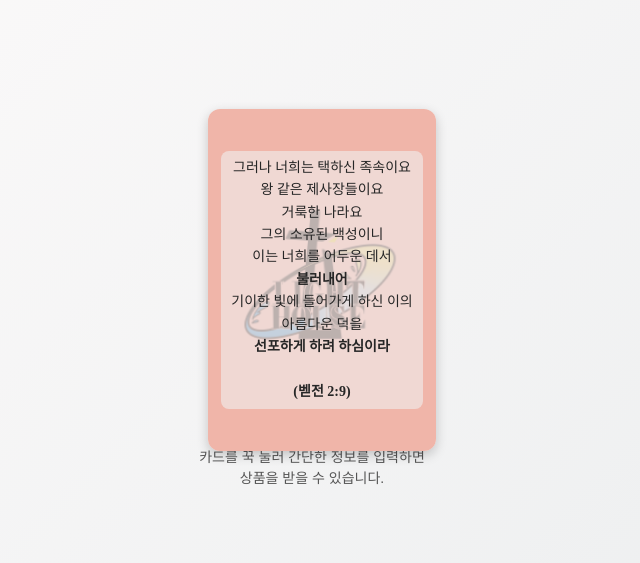
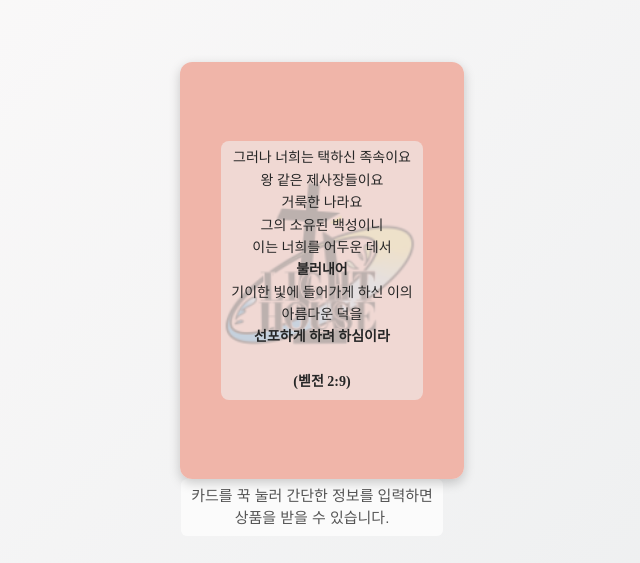
Before and after one commit to corudqls900-spec/bible-card-5, a plain HTML site: page index.html in a window 1280 px wide. Shown: the part 111-674 px from the top of the page, without its empty margins (328-968 px from the left). Drawn offline with Linux system fonts and the light colour scheme.

Commit message:
Update index.html

```diff
--- a/index.html
+++ b/index.html
@@ -24,8 +24,8 @@
     }
 
     .card {
-      width: 55mm;
-      height: 85mm;
+      width: 70mm;   /* 카드 전체 키우기 */
+      height: 105mm; /* 카드 전체 키우기 */
       perspective: 1000px;
       margin-top: 20px;
       cursor: pointer;
@@ -71,7 +71,7 @@
     .card-back {
       background-image: url('images/back-5.png');
       filter: brightness(0.9) contrast(1.1);
-      transform: rotateY(180deg) scale(0.85); /* 뒷면 축소 */
+      transform: rotateY(180deg);
     }
 
     /* 글자 스타일 */
@@ -94,9 +94,9 @@
 
     /* 뒷면 글자 작게 */
     .card-back .card-text {
-      font-size: 11px;
-      line-height: 1.3;
-      padding: 4px 6px;
+      font-size: 12px;
+      line-height: 1.4;
+      padding: 5px 8px;
       max-width: 95%;
     }
 
@@ -105,19 +105,27 @@
       transform: scale(0.97);
     }
 
+    /* 안내문 위치 조정 */
     .hint {
-      margin-top: 16px;
-      font-size: 14px;
+      margin-top: 20px;
+      font-size: 15px;  /* 글자 살짝 키움 */
       color: #555;
       text-align: center;
       line-height: 1.5;
-      max-width: 85mm;
+      max-width: 75mm;
+      background: rgba(255,255,255,0.7);
+      padding: 6px 10px;
+      border-radius: 6px;
     }
 
     @media (max-width: 480px) {
+      .card {
+        width: 60mm;
+        height: 90mm;
+      }
       .hint {
         font-size: 13px;
-        margin-top: 12px;
+        max-width: 85%;
       }
     }
   </style>
```
